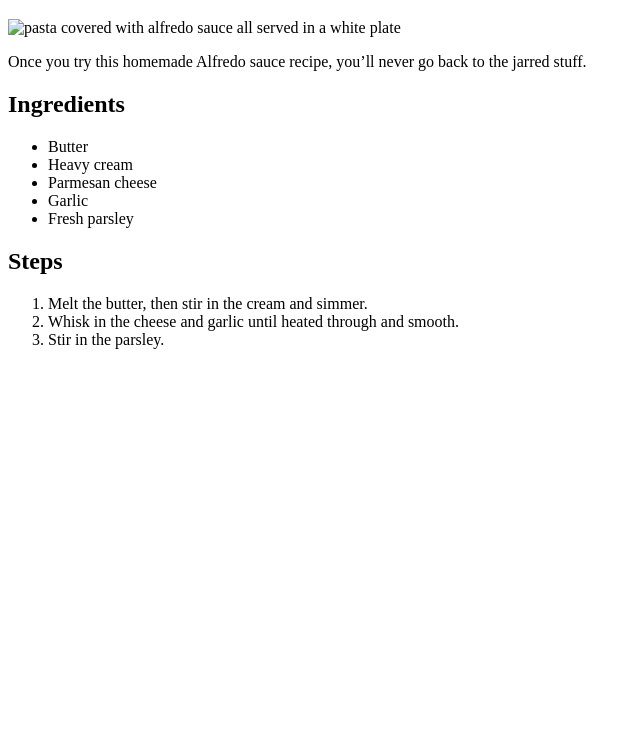
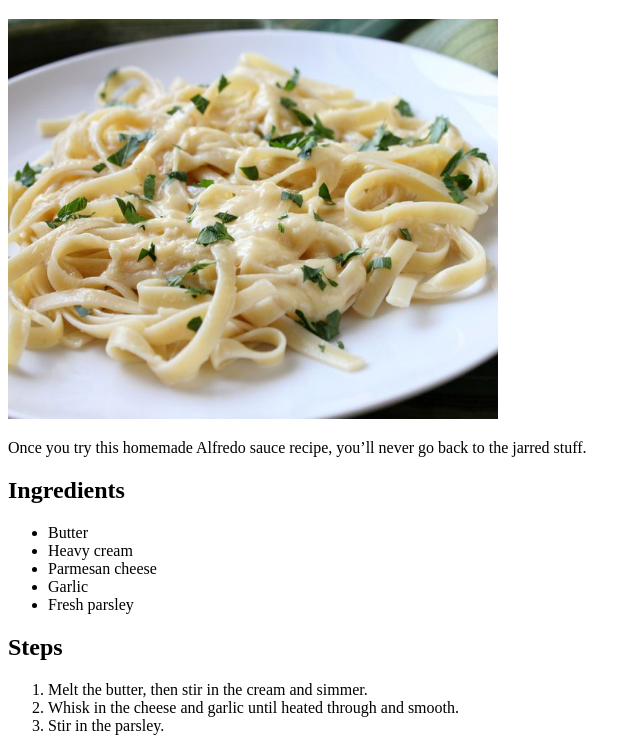
Before and after one commit to simeongv/odin-recipes2, a plain HTML site: page recipes/alfredo-sauce.html in a window 1280 px wide. Shown: the part 87-838 px from the top of the page, without its empty margins (0-641 px from the left). Before the commit the page ends 800 px from the top, so only its background shows below. Drawn offline with Linux system fonts and the light colour scheme; the site is published under a folder, as on GitHub Pages, so addresses that start at the root find nothing.

Commit message:
Fix a bug where the images of lasagna and alfredo sauce weren't showing up
Fix the bug by changing the image sources to properly navigate to the images.

```diff
--- a/recipes/alfredo-sauce.html
+++ b/recipes/alfredo-sauce.html
@@ -8,7 +8,7 @@
 <body>
 	<a href="../index.html">Home</a>
 	<h1>Alfredo Sauce</h1>
-	<img src="/images/alfredo-sauce.jpg" alt="pasta covered with alfredo sauce all served in a white plate" height="400" width="490">
+	<img src="../images/alfredo-sauce.jpg" alt="pasta covered with alfredo sauce all served in a white plate" height="400" width="490">
 	<p>Once you try this homemade Alfredo sauce recipe, you’ll never go back to the jarred stuff.</p>
 
 	<h2>Ingredients</h2>
```
Also changed, not shown: recipes/lasagna.html (+1 -1 lines).
